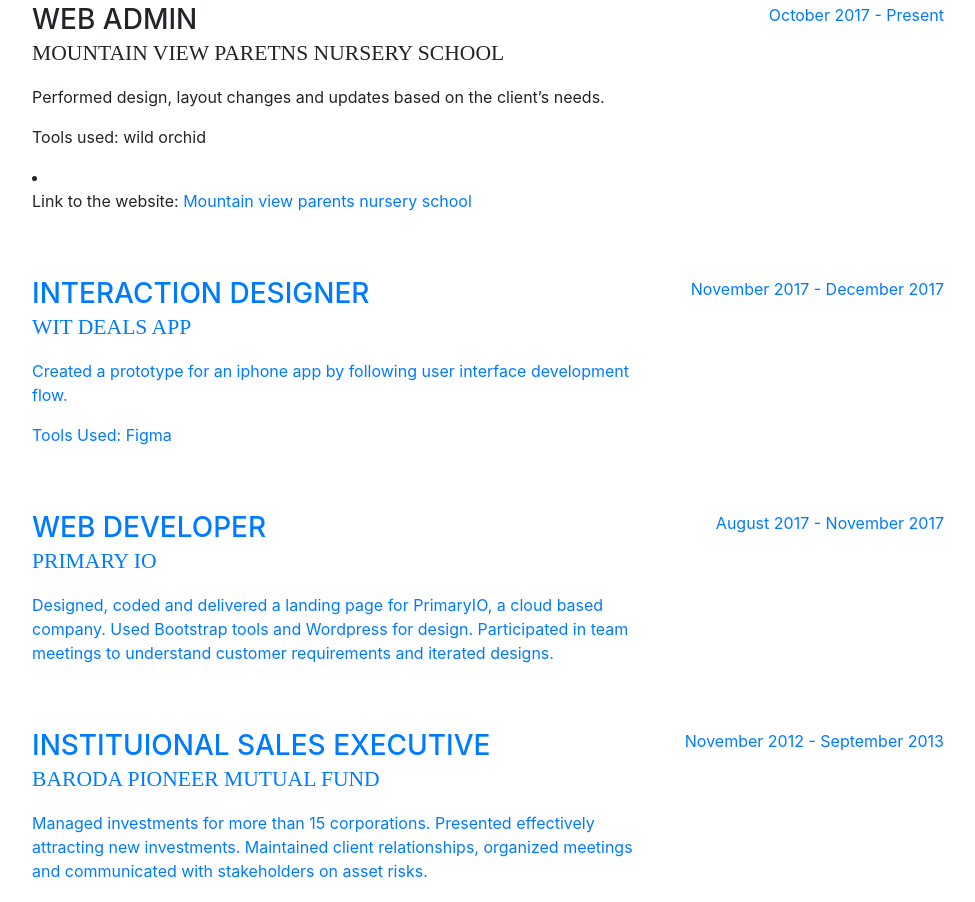
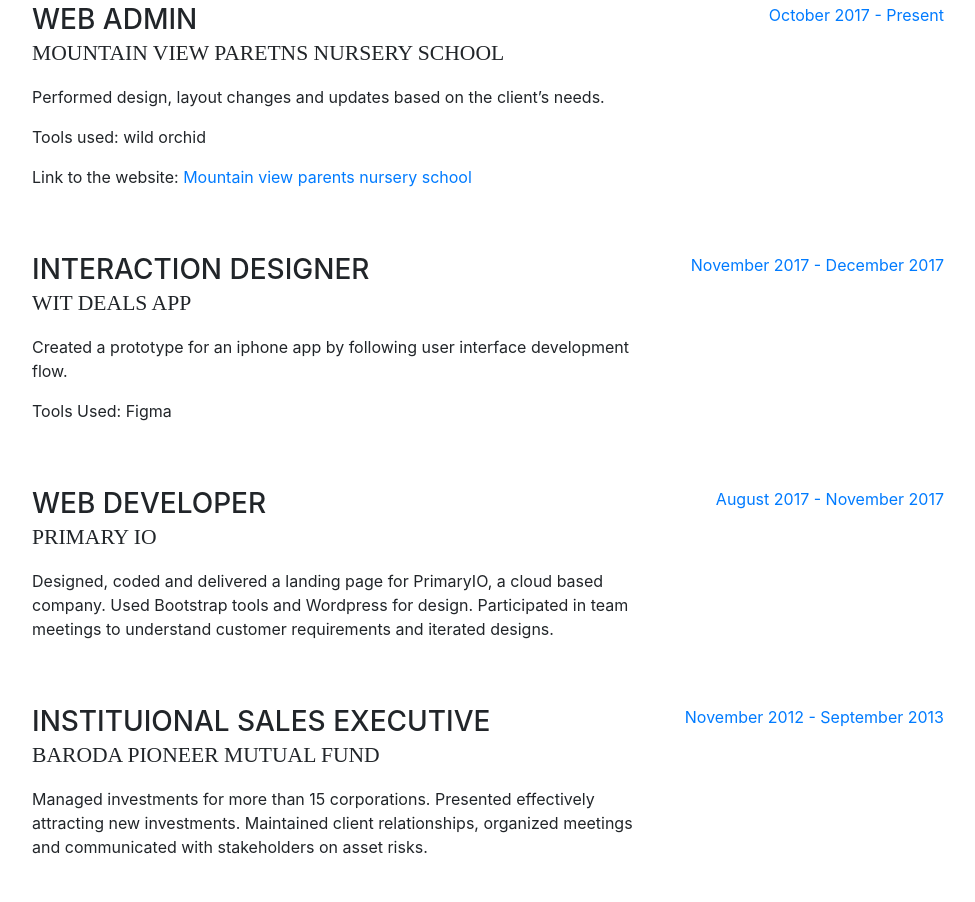
Before and after one commit to priii/Resume, a website with bundled scripts: page index.html in a window 1280 px wide. Shown: the part 1149-2051 px from the top of the page, without its empty margins (288-1263 px from the left). Built offline with nearby package versions, Linux system fonts and the light colour scheme; a web font is replaced by a local one.

Commit message:
link fixed

```diff
--- a/index.html
+++ b/index.html
@@ -125,8 +125,8 @@
               <div class="subheading mb-3">Mountain view paretns nursery school</div>
               <p>Performed design, layout changes and updates based on the client’s needs.</p>
               <p>Tools used: wild orchid </p>
-              <li>
-              <p>Link to the website:<a href="http://mvpns.roundtablelive.org/" target="_blank"> Mountain view parents nursery school</p></li>
+
+              <p>Link to the website:<a href="http://mvpns.roundtablelive.org/" target="_blank"> Mountain view parents nursery school</a> </p>
             </div>
             <div class="resume-date text-md-right">
               <span class="text-primary">October 2017 - Present</span>
```
